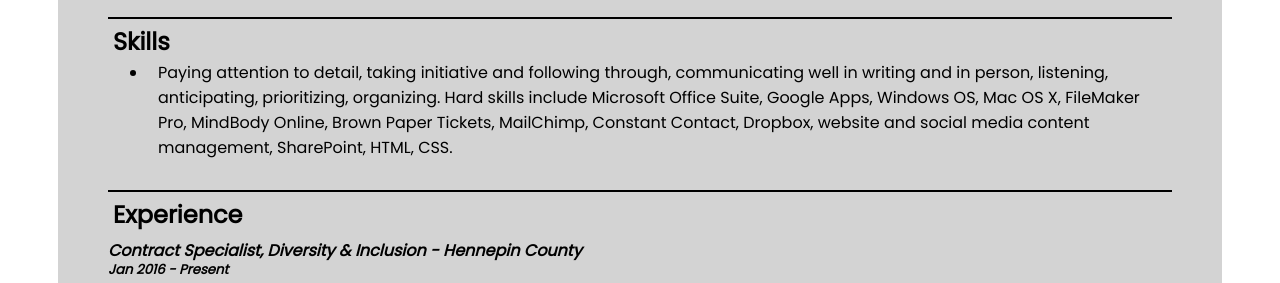
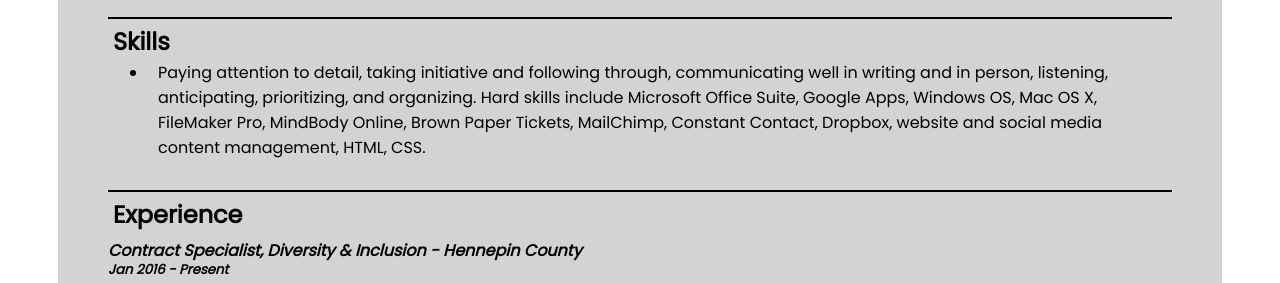
Before and after one commit to thisisserious/thisisserious.github.io, a plain HTML site: page resume.html in a window 1280 px wide. Shown: the part 516-799 px from the top of the page. Drawn offline with Linux system fonts and the light colour scheme.

Commit message:
Update resume.html

```diff
--- a/resume.html
+++ b/resume.html
@@ -18,7 +18,7 @@
         <h3 id="Contact">504 E 24th St. Apt 2A &#8226; Minneapolis, MN 55404 &#8226; 612-232-4497 &#8226; <a href="mailto:laura.l.abend@gmail.com">laura.l.abend@gmail.com</a></h3>
       <h2 id="Skills">Skills</h2>
         <ul>
-          <li id="List">Paying attention to detail, taking initiative and following through, communicating well in writing and in person, listening, anticipating, prioritizing, organizing. Hard skills include Microsoft Office Suite, Google Apps, Windows OS, Mac OS X, FileMaker Pro, MindBody Online, Brown Paper Tickets, MailChimp, Constant Contact, Dropbox, website and social media content management, SharePoint, HTML, CSS.</li>
+          <li id="List">Paying attention to detail, taking initiative and following through, communicating well in writing and in person, listening, anticipating, prioritizing, and organizing. Hard skills include Microsoft Office Suite, Google Apps, Windows OS, Mac OS X, FileMaker Pro, MindBody Online, Brown Paper Tickets, MailChimp, Constant Contact, Dropbox, website and social media content management, HTML, CSS.</li>
         </ul>
         <h2 id="Experience">Experience</h2>
         <h4 class="JobTitle">Contract Specialist, Diversity &amp; Inclusion - Hennepin County</h4>
```
